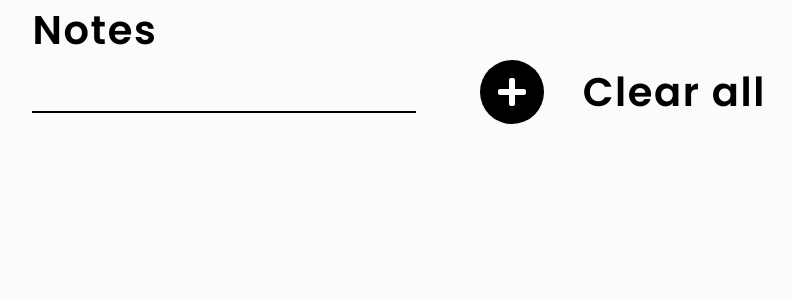
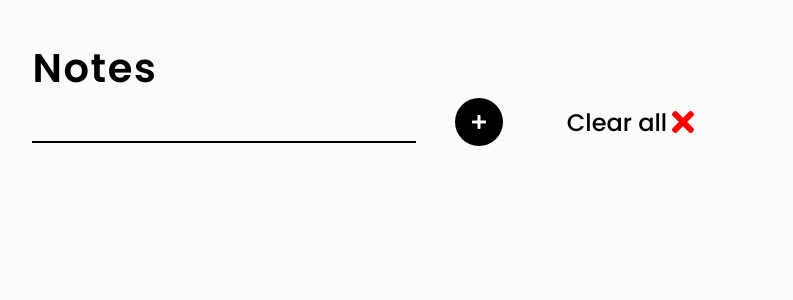
Before and after one commit to ARTHANUR/ToDo-List, a React (Create React App) app: page / in a window 1280 px wide. Shown: the top 300 px of the page, without its empty margins (6-799 px from the left). Built offline with nearby package versions, Linux system fonts and the light colour scheme.

Commit message:
Clear all function added

```diff
--- a/src/components/Todo.css
+++ b/src/components/Todo.css
@@ -1,53 +1,57 @@
   @import url('https://fonts.googleapis.com/css2?family=Poppins:wght@400;500;600&display=swap');
 
-*{
+  * {
       font-family: 'Poppins', sans-serif;
       margin: 0;
-    padding:0 ;
+      padding: 0;
       font-weight: 500;
       background-color: #fbfbfa;
   }
 
-h1{
+  h1 {
       font-weight: 600;
       font-size: 2.5rem;
       margin-left: 3%;
       letter-spacing: .1rem;
+      margin-top: 3%;
   }
 
-.plus-icon{
+  .plus-icon {
       color: white;
       background-color: black;
       border-radius: 50%;
-    width: 2rem;
-    height: 2rem;
+      width: 1rem;
+      height: 1rem;
       padding: 1rem;
-    margin-left: 5%;
+      margin-left: 3%;
       font-weight: 100;
       cursor: pointer;
       transition: .2s ease-in-out;
   }
-.plus-icon:hover{
+
+  .plus-icon:hover {
       background-color: grey;
       color: black;
   }
-.input-area > input{
+
+  .input-area>input {
       border: none;
       border-bottom: 2px solid black;
       outline: none;
       text-align: center;
-    width:30%;
+      width: 30%;
       margin-left: 3%;
       font-size: 1.6rem;
       font-weight: 400;
   }
-.input-area{
+
+  .input-area {
       display: flex;
       align-items: center;
       justify-content: flex-start;
   }
 
-.content{
+  .content {
       border: 1px solid black;
       width: 15rem;
       height: 15rem;
@@ -58,20 +62,22 @@ h1{
       padding: 2%;
       box-shadow: 9px 10px 13px 9px rgba(0, 0, 0, 0.15);
   }
-.content>h3{
+
+  .content>h3 {
       flex: 1;
       padding-right: 5px;
       overflow-y: scroll;
       background-color: transparent;
       color: white;
   }
-.content>h3::-webkit-scrollbar{
+
+  .content>h3::-webkit-scrollbar {
       display: none;
   }
 
-.container{
+  .container {
       width: 85vw;
-    height:70vh ;
+      height: 70vh;
       display: flex;
       flex-wrap: wrap;
       overflow-y: scroll;
@@ -79,11 +85,11 @@ h1{
       margin-top: 4%;
   }
 
-.container::-webkit-scrollbar{
+  .container::-webkit-scrollbar {
       display: none;
   }
 
-.edit-todo{
+  .edit-todo {
       display: flex;
       flex-direction: column;
       align-items: center;
@@ -91,8 +97,22 @@ h1{
       background-color: transparent;
   }
 
-.icon{
+  .icon {
       font-size: 1.5rem;
       background-color: transparent;
 
   }
+
+  .clear {
+      margin-left: 5%;
+      cursor: pointer;
+      font-size: 1.5rem;
+      display: flex;
+      align-items: center;
+  }
+
+  .wrong-icon {
+      color: red;
+      width: 2rem;
+      height: 2rem;
+  }
--- a/src/components/Todo.jsx
+++ b/src/components/Todo.jsx
@@ -1,5 +1,5 @@
 import React, { useState } from "react";
-import { FaTrash, FaPlus, FaCheck } from "react-icons/fa";
+import { FaTrash, FaPlus, FaCheck, FaCheckDouble, BiCheckDouble, FaTimes } from "react-icons/fa";
 import "./Todo.css";
 
 const Todo = () => {
@@ -43,15 +43,22 @@ const Todo = () => {
     //     setTodo(updatedTodo);
     // };
 
-
+    const handleClearAll = (index) => {
+        const clear = todo.filter((_, i) => index === -2);
+        setTodo(clear);
+    };
 
     return (
         <>
             <h1>Notes</h1>
             <div className="input-area">
                 <input onKeyPress={handleKeyPress} value={input} onChange={handleInput} type="text" />
+
                 <FaPlus className="plus-icon" onClick={handleAddTodo} />
-                <h1>Clear all</h1>
+                <div onClick={handleClearAll} className="clear">
+                    <span>Clear all</span>
+                    <FaTimes className="wrong-icon" />
+                </div>
             </div>
             <div className="container">
                 {todo.map((item, index) => (
```
Lines whose indentation alone changed are shown as unchanged.
